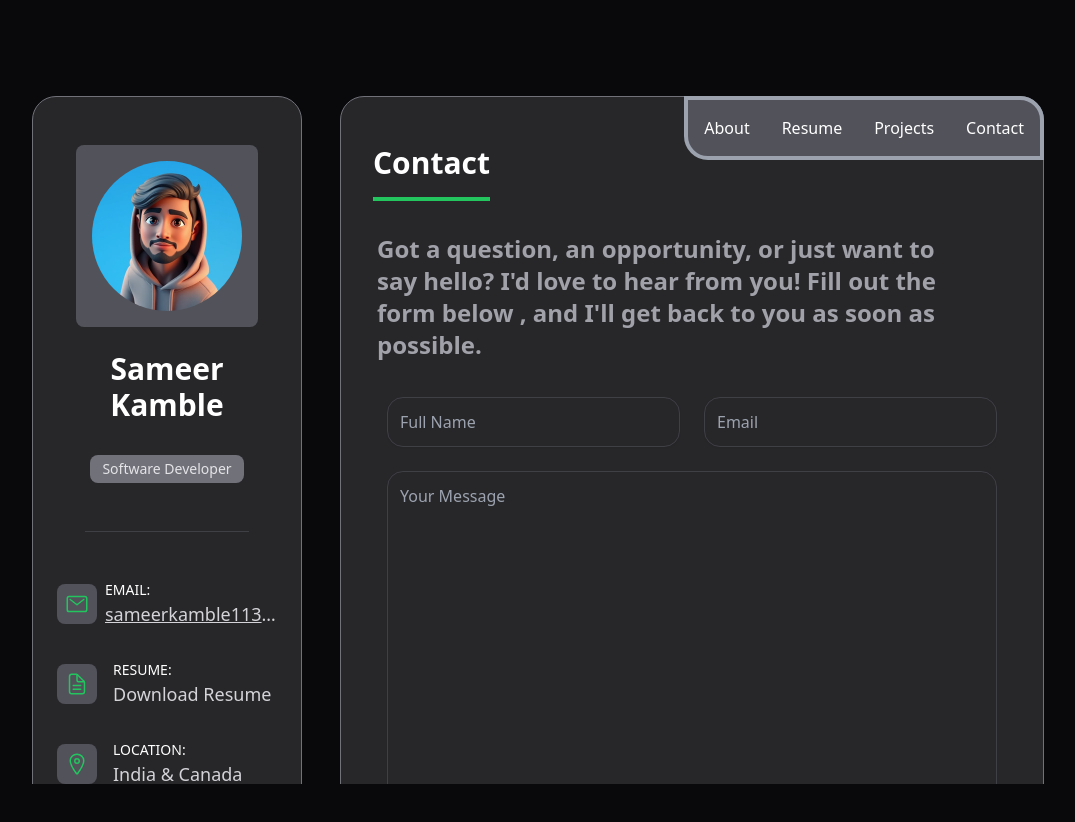
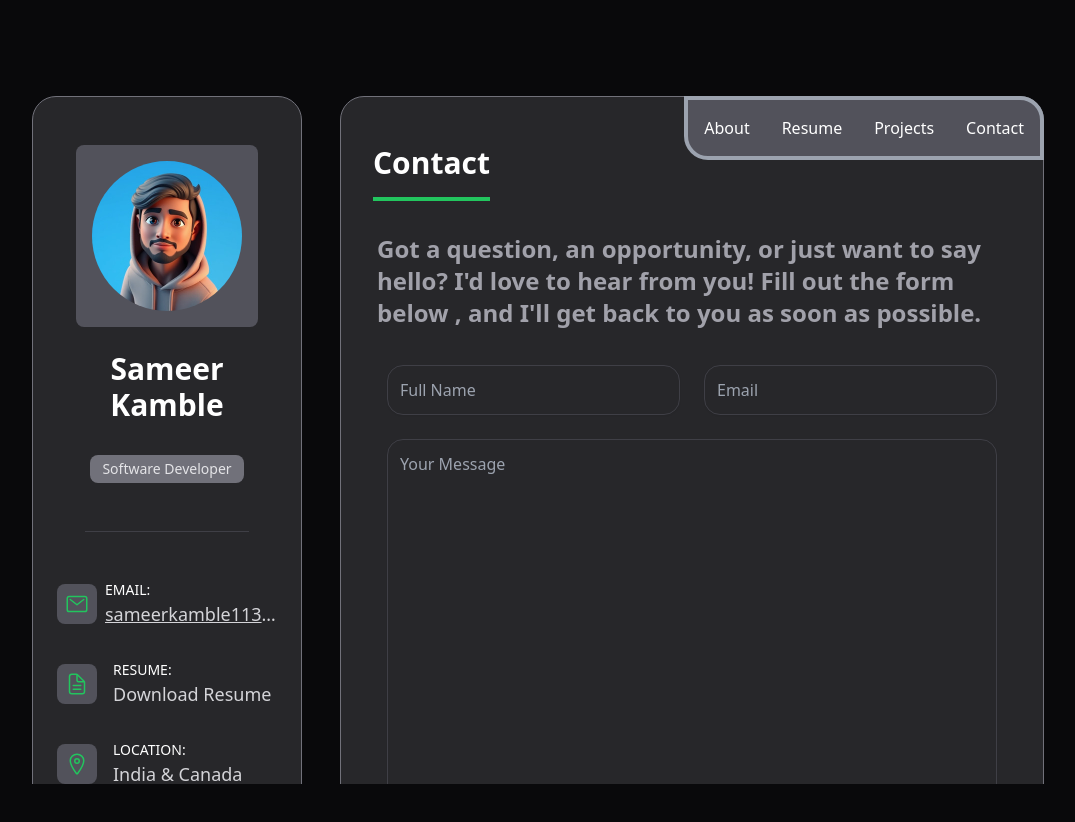
Before and after one commit to sameer1130/portfolio, a Next.js app: page / in a window 1280 px wide. Both pictures are taken after a click on the link "Contact". Shown: the top 822 px of the page, without its empty margins (100-1175 px from the left). Built offline with nearby package versions, Linux system fonts and the light colour scheme.

Commit message:
updation4

```diff
--- a/components/AboutMe.tsx
+++ b/components/AboutMe.tsx
@@ -81,7 +81,7 @@ export default function AboutMe() {
       </div>
 
       {/* NavBar for Small and Medium Screens */}
-      <div className="lg:hidden  fixed bottom-0 left-0 w-full bg-zinc-900 border-t border-zinc-500">
+      <div className="lg:hidden pb-8  fixed bottom-0 left-0 w-full bg-zinc-900 border-t border-zinc-500">
         <NavBar onNavigate={setActiveSection} />
     </div>
 
--- a/components/Contact.tsx
+++ b/components/Contact.tsx
@@ -20,7 +20,7 @@ export default function Contact() {
 
 
       </div>
-      <h1 className="text-2xl font-bold mb-8 mr-12 text-zinc-400">Got a question, an opportunity, or just want to say hello? I&apos;d love to hear from you! Fill out the form below , and I&apos;ll get back to you as soon as possible. </h1>
+      <h1 className="text-2xl font-bold mb-8 text-zinc-400">Got a question, an opportunity, or just want to say hello? I&apos;d love to hear from you! Fill out the form below , and I&apos;ll get back to you as soon as possible. </h1>
       <form
         onSubmit={handleSubmit}
         className="space-y-6 w-full lg:w-[calc(100%-20px)] max-w-full mx-auto"
--- a/components/SkillCard.tsx
+++ b/components/SkillCard.tsx
@@ -11,7 +11,7 @@ export default function SkillCard({image, title}:{
                 <div className="pl-1 max-w-fit">
                     <img src={image} alt={title} className="w-8 h-8  rounded-lg p-1 max-w-fit" />
                 </div>
-                <div className="font-bold text-lg px-1 pr-4 max-w-fit">
+                <div className="font-semibold md:font-bold text-sm md:text-lg px-1 pr-4 max-w-fit">
                     {title}
                 </div>
             </button>
```
